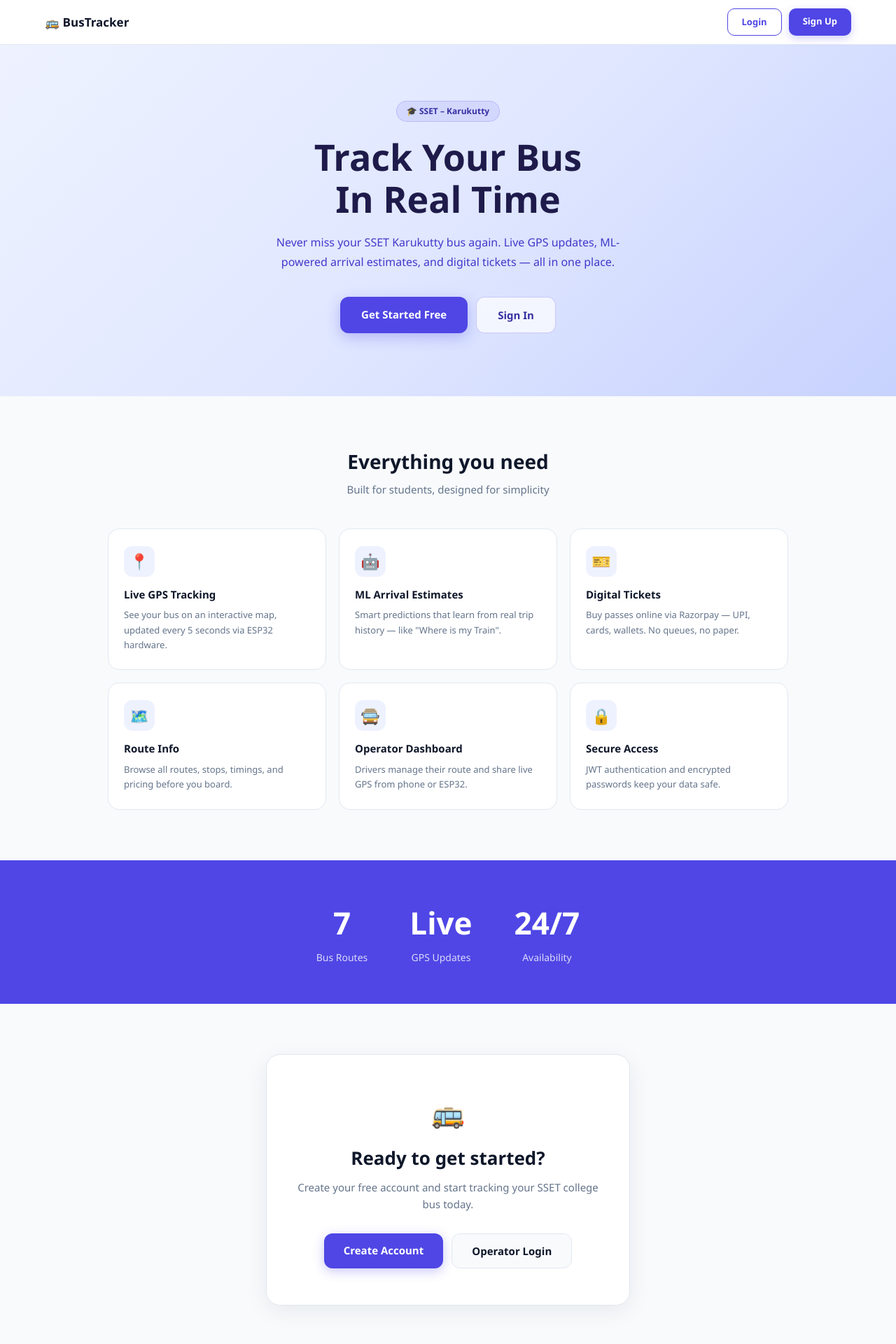
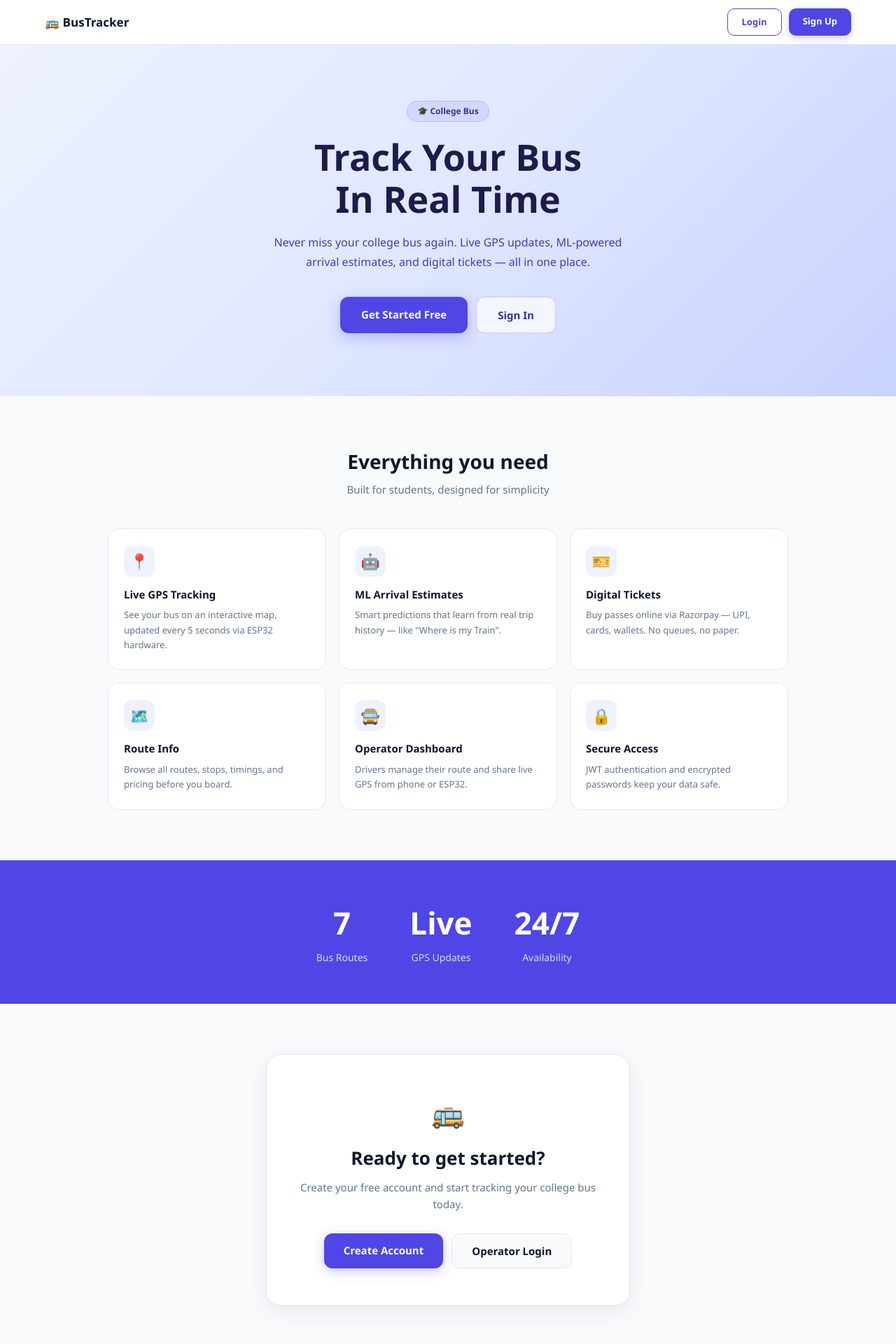
Before and after one commit to Achuthnarayan/Bustracker, a Next.js app: page / in a window 1280 px wide. Shown: the top 1920 px of the page at 70% size. Built offline with nearby package versions, Linux system fonts and the light colour scheme.

Commit message:
landing: replace SSET Karukutty with College Bus

```diff
--- a/src/app/page.tsx
+++ b/src/app/page.tsx
@@ -69,10 +69,10 @@ export default function LandingPage() {
 
       {/* Hero */}
       <section style={s.hero}>
-        <div style={s.badge}>🎓 SSET – Karukutty</div>
+        <div style={s.badge}>🎓 College Bus</div>
         <h1 style={s.h1}>Track Your Bus<br />In Real Time</h1>
         <p style={s.heroP}>
-          Never miss your SSET Karukutty bus again. Live GPS updates, ML-powered arrival estimates,
+          Never miss your college bus again. Live GPS updates, ML-powered arrival estimates,
           and digital tickets — all in one place.
         </p>
         <div style={s.heroBtns}>
@@ -120,7 +120,7 @@ export default function LandingPage() {
           <div style={{ fontSize: 40, marginBottom: 16 }}>🚌</div>
           <h2 style={{ fontSize: 26, fontWeight: 800, color: '#0F172A', marginBottom: 10 }}>Ready to get started?</h2>
           <p style={{ color: '#64748B', fontSize: 15, marginBottom: 30, lineHeight: 1.6 }}>
-            Create your free account and start tracking your SSET college bus today.
+            Create your free account and start tracking your college bus today.
           </p>
           <div style={{ display: 'flex', gap: 12, justifyContent: 'center', flexWrap: 'wrap' }}>
             <Link href="/signup" style={{
```
